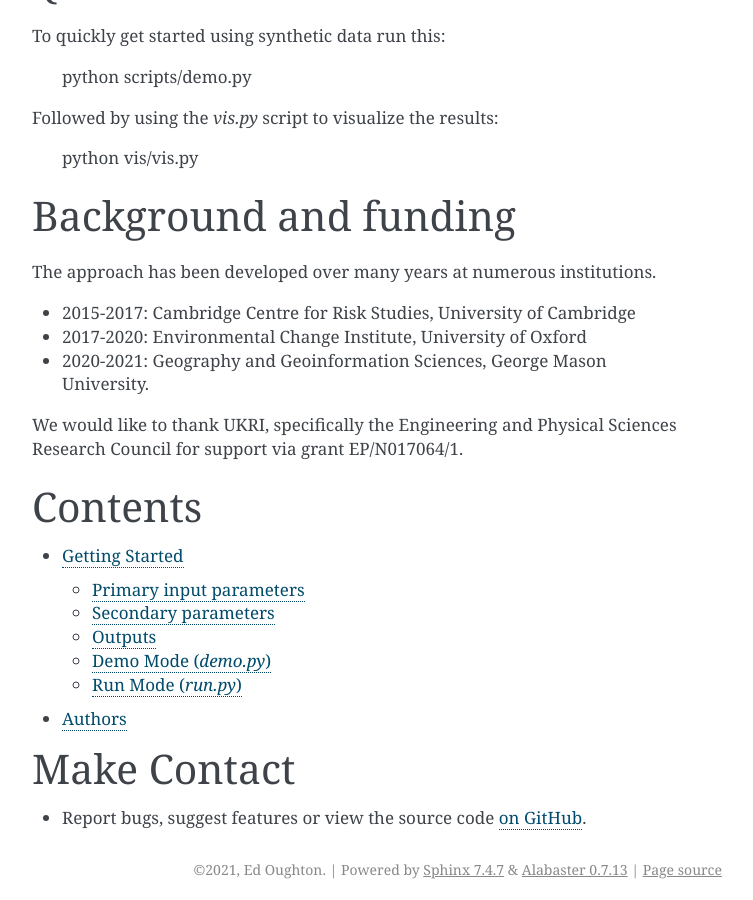
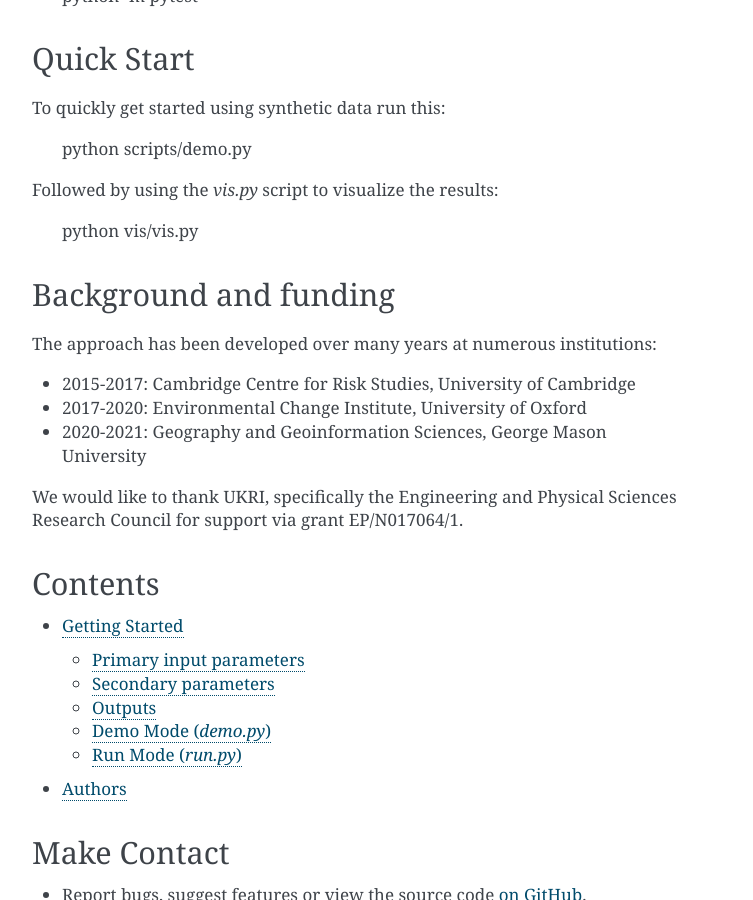
Before and after one commit to edwardoughton/osira, a Sphinx documentation site: the page built from docs/index.rst, in a window 1280 px wide and 900 px high, scrolled down 1777 px. Shown: the whole window, without its empty margins (388-1141 px from the left). Built offline with Sphinx 7.4.7, drawn with Linux system fonts in a browser that asks for light colours; pages that are not in the unit, such as notebooks, are missing from menus; some of the changed text lies outside the part shown.

```diff
--- a/docs/index.rst
+++ b/docs/index.rst
@@ -22,7 +22,7 @@ Welcome to the documentation for osira!
 
 
 Description
-===========
+-----------
 
 These docs provide an overview of the Open Source Infrastructure Risk Analytics (osira)
 codebase written in Python.
@@ -54,7 +57,7 @@ providing strong motivation for the content of the `osira` repository.
 
 
 Setup and Configuration
-=======================
+-----------------------
 
 All code for itmlogic is written in Python (Python>=3.7).
 
@@ -62,7 +65,7 @@ See requirements.txt for a full list of dependencies.
 
 
 Installing via conda
-====================
+--------------------
 
 The recommended installation method is to use conda to handle packages and virtual
 environments. The conda-forge channel also has a host of pre-built libraries and
@@ -94,7 +97,7 @@ And, also should you want to run the tests:
 
 
 Quick Start
-===========
+-----------
 
 To quickly get started using synthetic data run this:
 
@@ -106,20 +109,20 @@ Followed by using the `vis.py` script to visualize the results:
 
 
 Background and funding
-======================
+----------------------
 
-The approach has been developed over many years at numerous institutions.
+The approach has been developed over many years at numerous institutions:
 
 - 2015-2017: Cambridge Centre for Risk Studies, University of Cambridge
 - 2017-2020: Environmental Change Institute, University of Oxford
-- 2020-2021: Geography and Geoinformation Sciences, George Mason University.
+- 2020-2021: Geography and Geoinformation Sciences, George Mason University
 
 We would like to thank UKRI, specifically the Engineering and Physical Sciences Research
 Council for support via grant EP/N017064/1.
 
 
 Contents
-========
+--------
 
 .. toctree::
    :maxdepth: 3
@@ -135,7 +138,7 @@ Contents
 
 
 Make Contact
-============
+------------
 
 - Report bugs, suggest features or view the source code `on GitHub`_.
     .. _on GitHub: https://github.com/edwardoughton/osira
```
Also changed, not shown: other parts of docs/index.rst (+5 -2 lines).
